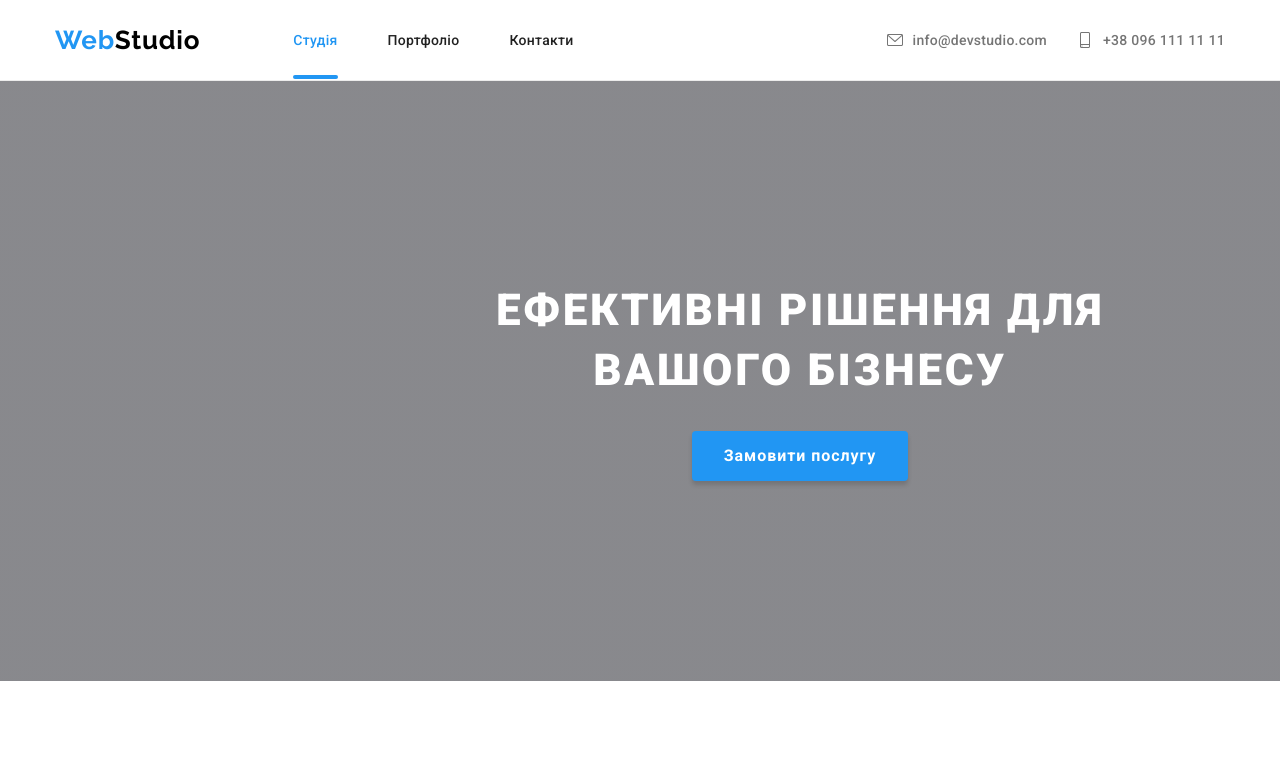
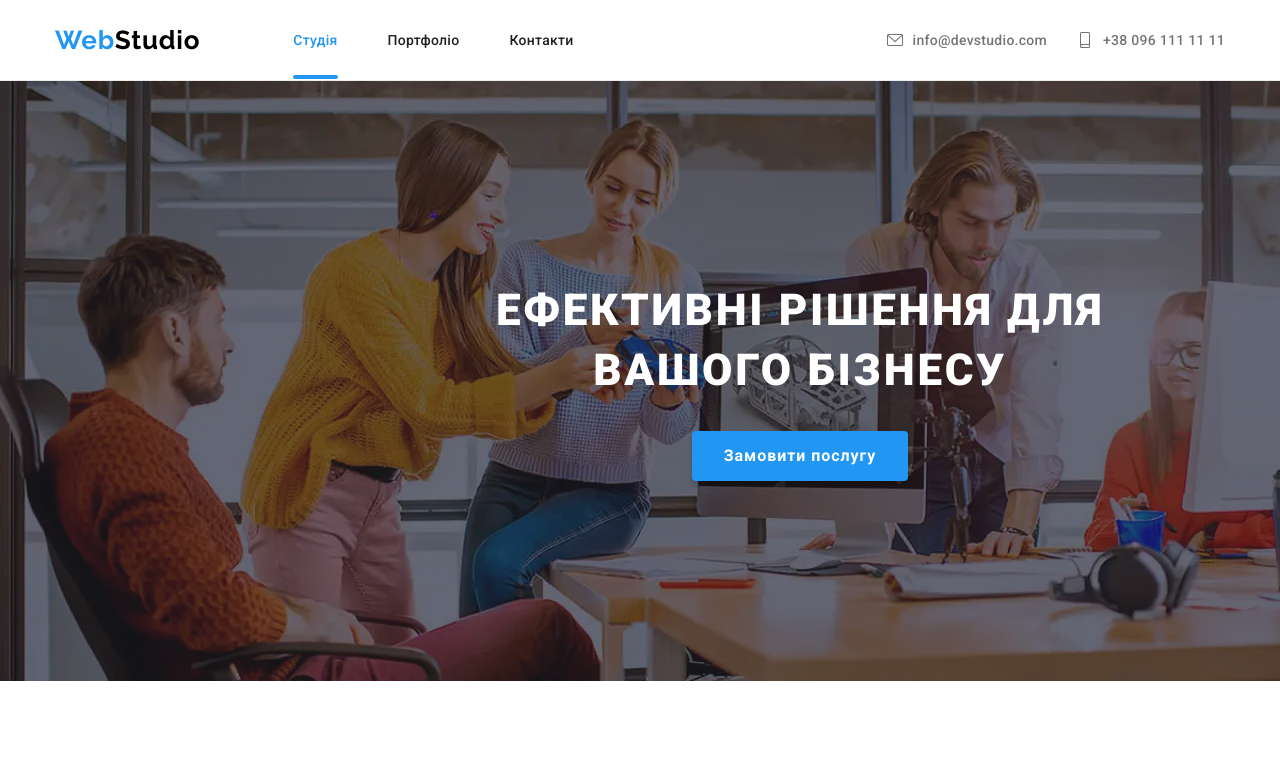
Before and after one commit to SerhiiKhomenchuk/goit-markup-hw-07, a plain HTML site: page index.html in a window 1280 px wide. Shown: the top 773 px of the page. Drawn offline with nearby package versions, Linux system fonts and the light colour scheme; the site is published under a folder, as on GitHub Pages, so addresses that start at the root find nothing.

Commit message:
update css

```diff
--- a/sass/components/_hero.scss
+++ b/sass/components/_hero.scss
@@ -12,7 +12,7 @@
         max-width: 1600px;
         background-image: linear-gradient(to right, rgba(47, 48, 58, 0.4),
                 rgba(47, 48, 58, 0.4)),
-            url(/images/hero-img.webp);
+            url(../../images/hero-img.webp);
         background-repeat: no-repeat;
         background-position: center center;
         background-size: cover;
```
Also changed, not shown: css/main.css, dist/css/main.min.css, 2 other files.
